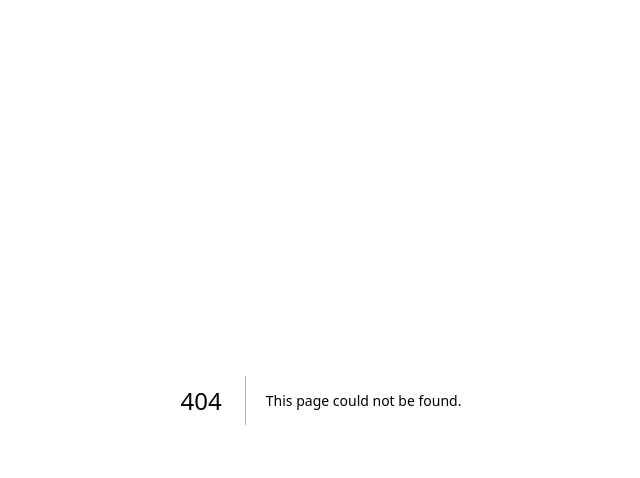
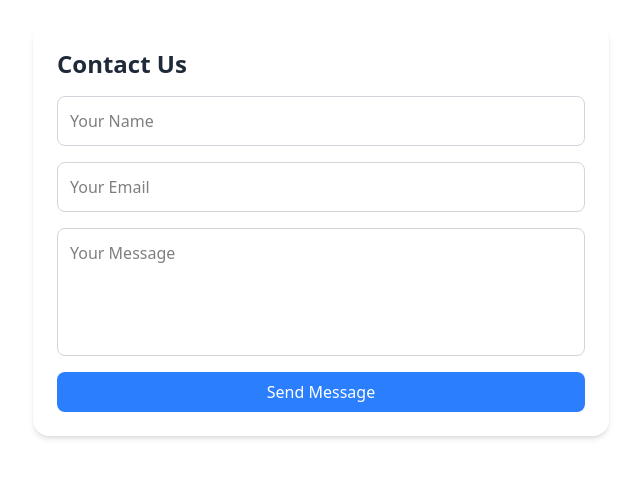
Before and after one commit to EyyubSaral/figma-17, a Next.js app: page /contact in a window 1280 px wide. Before the commit this address had no page. Shown: the top 478 px of the page, without its empty margins (319-959 px from the left). Built offline with nearby package versions, Linux system fonts and the light colour scheme.

Commit message:
figma-17

```diff
--- /dev/null
+++ b/src/app/contact/page.js
@@ -0,0 +1,35 @@
+const ContactPage = () => {
+  return (
+    <div className="p-6">
+      <div className="bg-white rounded-2xl shadow-md p-6 max-w-xl mx-auto">
+        <h1 className="text-2xl font-semibold mb-4 text-gray-800">
+          Contact Us
+        </h1>
+        <form className="flex flex-col gap-4">
+          <input
+            type="text"
+            placeholder="Your Name"
+            className="border border-gray-300 rounded-lg p-3 focus:outline-none focus:ring-2 focus:ring-blue-400"
+          />
+          <input
+            type="email"
+            placeholder="Your Email"
+            className="border border-gray-300 rounded-lg p-3 focus:outline-none focus:ring-2 focus:ring-blue-400"
+          />
+          <textarea
+            placeholder="Your Message"
+            className="border border-gray-300 rounded-lg p-3 h-32 resize-none focus:outline-none focus:ring-2 focus:ring-blue-400"
+          ></textarea>
+          <button
+            type="submit"
+            className="bg-blue-500 text-white font-medium py-2 rounded-lg hover:bg-blue-600 transition-colors"
+          >
+            Send Message
+          </button>
+        </form>
+      </div>
+    </div>
+  );
+};
+
+export default ContactPage;
--- a/src/app/dashboard/page.js
+++ b/src/app/dashboard/page.js
@@ -11,8 +11,6 @@ import {
   Bell,
   Palette,
 } from "lucide-react";
-
-
 
 import CO2Chart from "../components/CO2Chart";
 import VOCChart from "../components/VOCChart";
@@ -53,19 +51,27 @@ export default function Dashboard() {
           <div className="space-y-2">
             <p className="flex items-center space-x-2">
               <User className="h-4 w-4" />
-              <span>Profile</span>
+              <Link href="/profile">
+                <span>Profile</span>
+              </Link>
             </p>
             <p className="flex items-center space-x-2">
               <HelpCircle className="h-4 w-4" />
-              <span>FAQ's</span>
+              <Link href="/faq">
+                <span>FAQ's</span>
+              </Link>
             </p>
             <p className="flex items-center space-x-2">
               <Phone className="h-4 w-4" />
-              <span>Contact Us</span>
+              <Link href="/contact">
+                <span>Contact Us</span>
+              </Link>
             </p>
             <p className="flex items-center space-x-2 text-red-500">
               <LogOut className="h-4 w-4" />
-              <span>Log out</span>
+              <Link href="/login">
+                <span>Log out</span>
+              </Link>
             </p>
           </div>
         </div>
@@ -103,7 +109,9 @@ export default function Dashboard() {
               <Bell className="h-5 w-5 text-gray-700" />
             </button>
             <button className="p-2 bg-white rounded-full shadow">
-              <HelpCircle className="h-5 w-5 text-gray-700" />
+              <Link href="/faq">
+                <HelpCircle className="h-5 w-5 text-gray-700" />
+              </Link>
             </button>
           </div>
         </div>
--- /dev/null
+++ b/src/app/faq/page.js
@@ -0,0 +1,16 @@
+const FAQPage = () => {
+  return (
+    <div className="p-6">
+      <div className="bg-white rounded-2xl shadow-md p-6 max-w-2xl mx-auto">
+        <h1 className="text-2xl font-semibold mb-4 text-gray-800">FAQ's</h1>
+        <ul className="list-disc pl-6 space-y-2 text-gray-600">
+          <li>How do I use the dashboard features?</li>
+          <li>Where can I find sensor calibration info?</li>
+          <li>How to reset my password?</li>
+        </ul>
+      </div>
+    </div>
+  );
+};
+
+export default FAQPage;
--- a/src/app/mails/page.js
+++ b/src/app/mails/page.js
@@ -43,19 +43,27 @@ export default function Mail() {
           <div className="space-y-2">
             <p className="flex items-center space-x-2">
               <User className="h-4 w-4" />
-              <span>Profile</span>
+              <Link href="/profile">
+                <span>Profile</span>
+              </Link>
             </p>
             <p className="flex items-center space-x-2">
               <HelpCircle className="h-4 w-4" />
-              <span>FAQ's</span>
+              <Link href="/faq">
+                <span>FAQ's</span>
+              </Link>
             </p>
             <p className="flex items-center space-x-2">
               <Phone className="h-4 w-4" />
-              <span>Contact Us</span>
+              <Link href="/contact">
+                <span>Contact Us</span>
+              </Link>
             </p>
             <p className="flex items-center space-x-2 text-red-500">
               <LogOut className="h-4 w-4" />
-              <span>Log out</span>
+              <Link href="/login">
+                <span>Log out</span>
+              </Link>
             </p>
           </div>
         </div>
@@ -77,7 +85,7 @@ export default function Mail() {
       {/* main */}
       <main className="flex-1 mr-7 mt-7 space-y-6">
         <div className="flex justify-between items-center mb-4">
-          <h1 className="text-2xl font-bold text-gray-800">Dashboard</h1>
+          <h1 className="text-2xl font-bold text-gray-800">Messages</h1>
           <div className="flex items-center space-x-4">
             <input
               type="text"
@@ -91,7 +99,9 @@ export default function Mail() {
               <Bell className="h-5 w-5 text-gray-700" />
             </button>
             <button className="p-2 bg-white rounded-full shadow">
+              <Link href="/faq">
               <HelpCircle className="h-5 w-5 text-gray-700" />
+              </Link>
             </button>
           </div>
         </div>
--- /dev/null
+++ b/src/app/profile/page.js
@@ -0,0 +1,15 @@
+const ProfilePage = () => {
+  return (
+    <div className="p-6">
+      <div className="bg-white rounded-2xl shadow-md p-6 max-w-2xl mx-auto">
+        <h1 className="text-2xl font-semibold mb-4 text-gray-800">Profile</h1>
+        <p className="text-gray-600">
+          Welcome to your profile settings. You can edit your user information
+          here.
+        </p>
+      </div>
+    </div>
+  );
+};
+
+export default ProfilePage;
```
